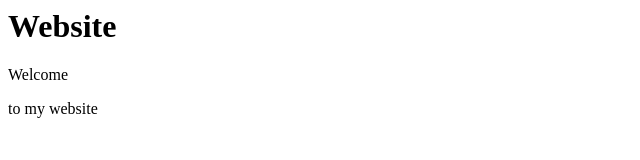
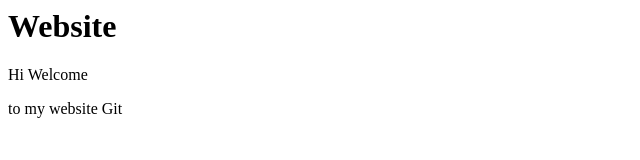
Before and after one commit to SushanthKN/Learning_Git, a plain HTML site: page index.html in a window 1280 px wide. Shown: the full height of the page, 0-640 px from the left. Drawn offline with Linux system fonts and the light colour scheme.

Commit message:
Changes done

```diff
--- a/index.html
+++ b/index.html
@@ -1,6 +1,6 @@
 <html>
 <title> Hello </title>
 <h1> Website </h1>
-<p> Welcome </p>
-<p> to my website</p>
+<p> Hi Welcome </p>
+<p> to my website Git</p>
 </html>
```
